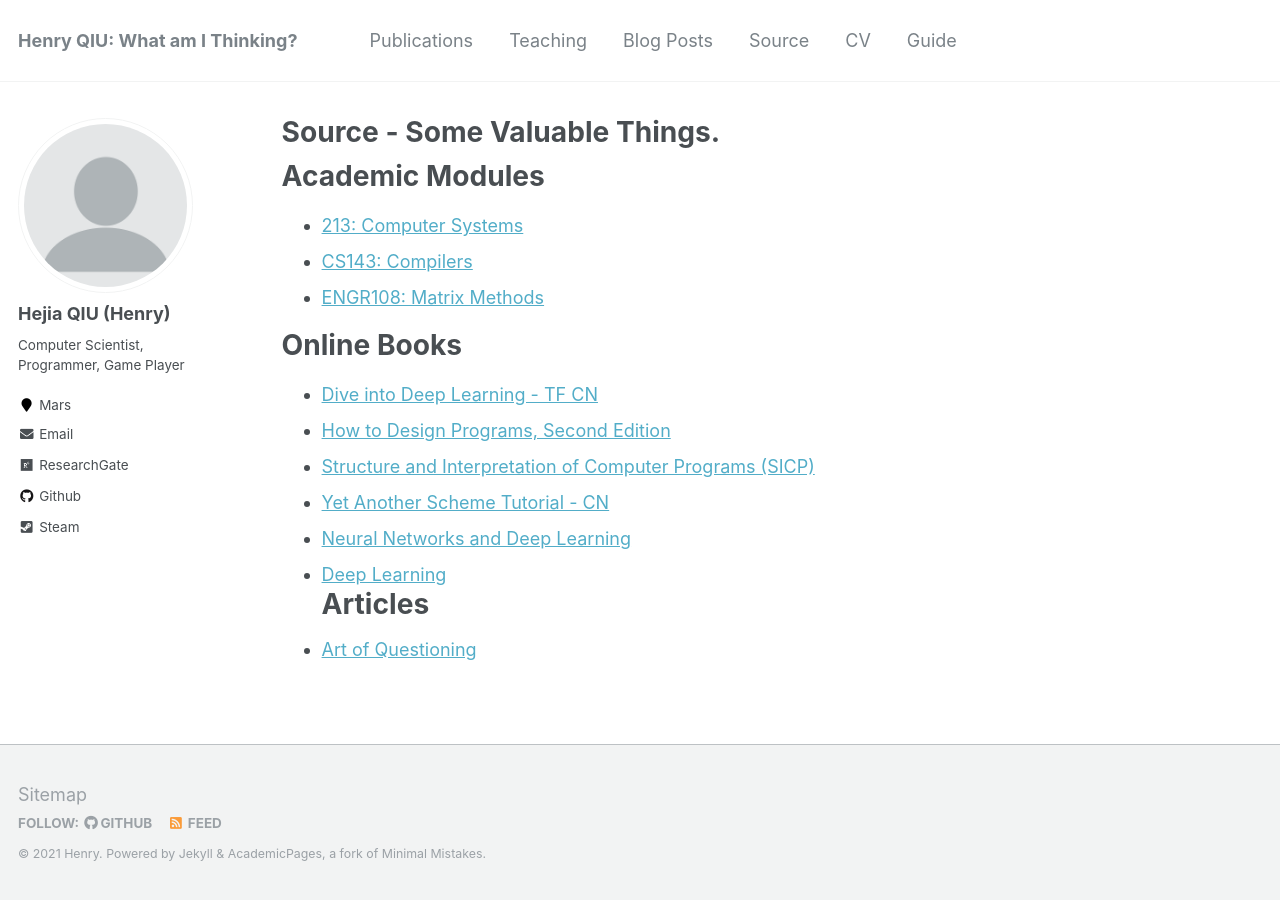
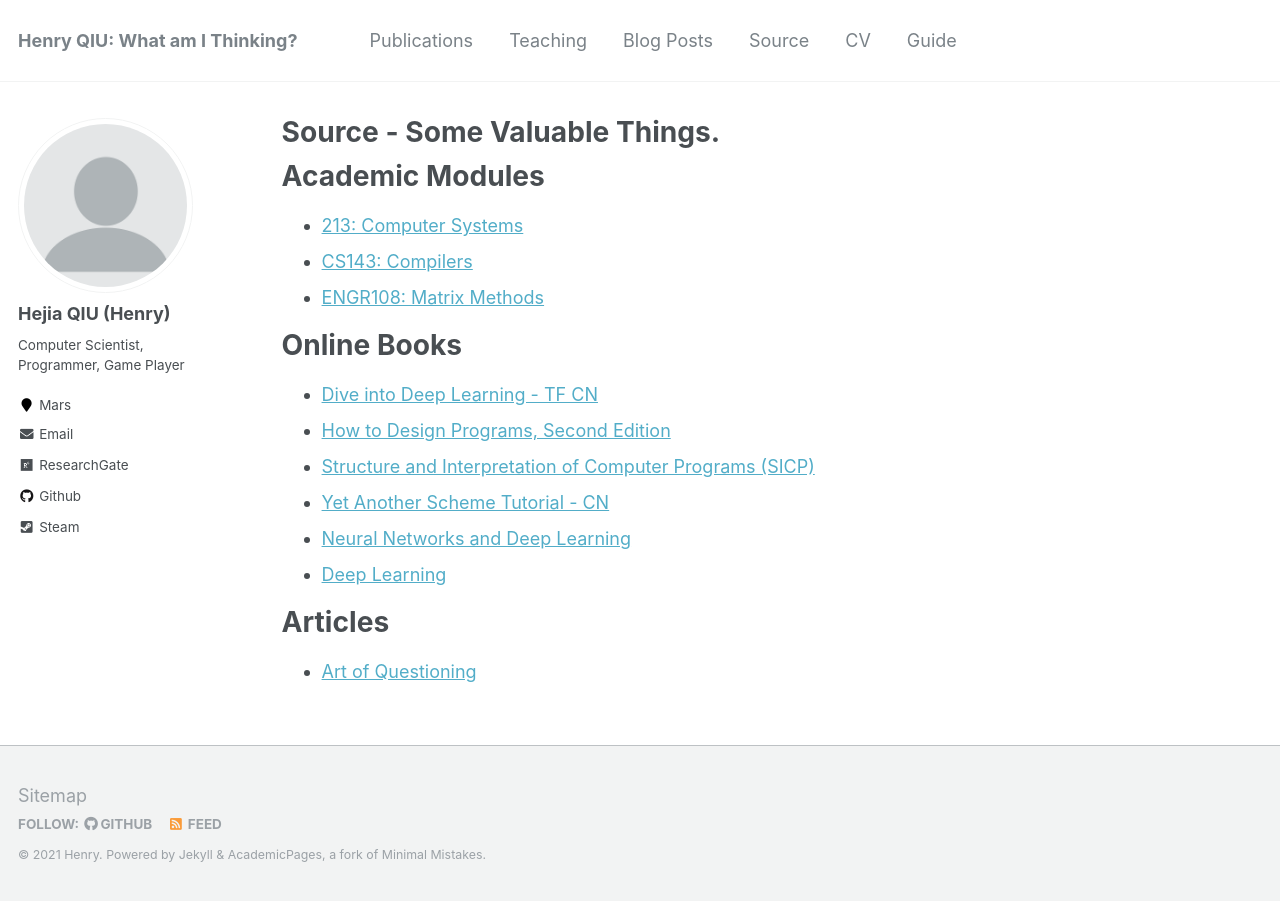
Before and after one commit to HenryJaQiu/HenryJaQiu.github.io, a Jekyll site: the page built from _pages/source.md, in a window 1280 px wide. Built offline with Jekyll 4.4.1, drawn with Linux system fonts in a browser that asks for light colours.

```diff
--- a/_pages/source.md
+++ b/_pages/source.md
@@ -25,6 +25,8 @@ Online Books
 * [Yet Another Scheme Tutorial - CN](http://deathking.github.io/yast-cn/contents/preface.html)
 * [Neural Networks and Deep Learning](http://neuralnetworksanddeeplearning.com/)
 * [Deep Learning](http://www.deeplearningbook.org/)
-# Articles
 
-- [Art of Questioning](http://www.catb.org/~esr/faqs/smart-questions.html)
+Articles
+======
+
+* [Art of Questioning](http://www.catb.org/~esr/faqs/smart-questions.html)
```
